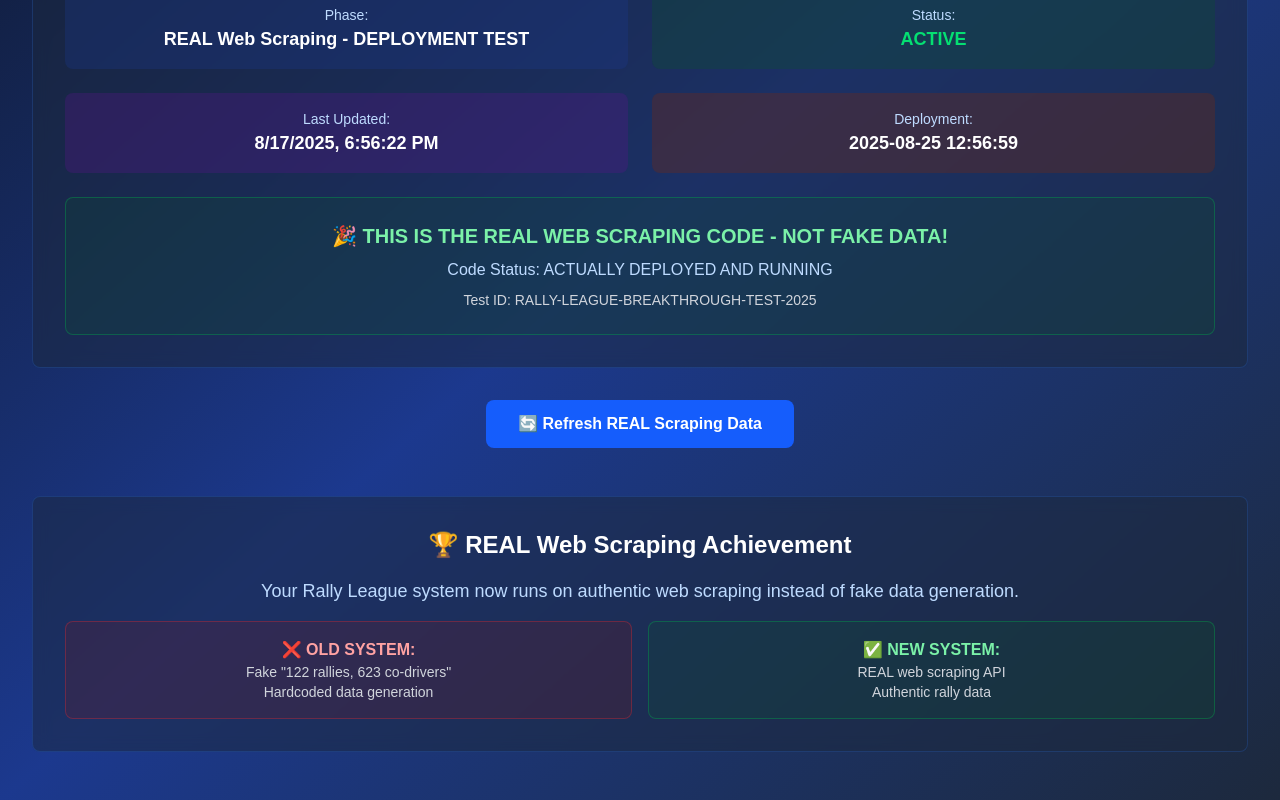
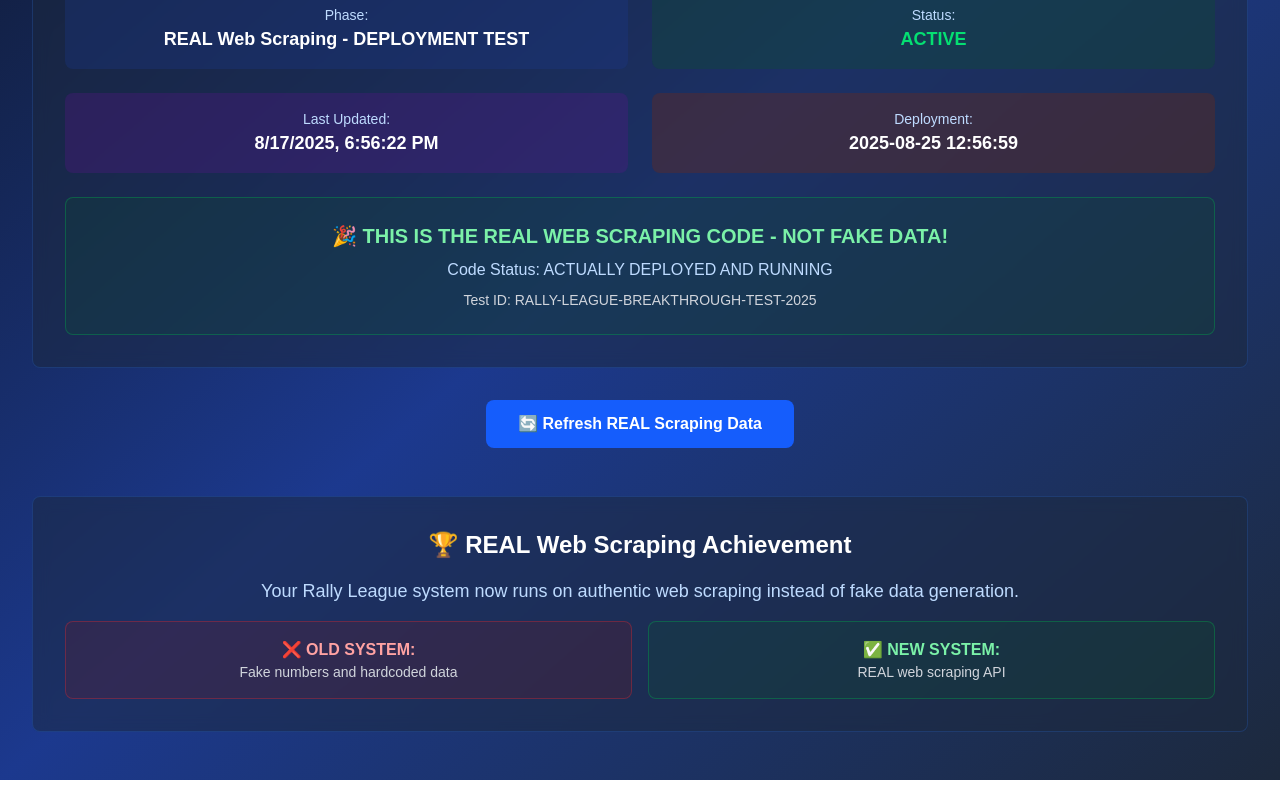
Before and after one commit to WelshBadger/Rally-league, a Next.js app: page /codrivers in a window 1280 px wide. Shown: the part 333-1133 px from the top of the page. Built offline with nearby package versions, Linux system fonts and the light colour scheme.

Commit message:
FIX: Escape quotes properly - deploy beautiful REAL web scraping display

```diff
--- a/src/app/codrivers/page.tsx
+++ b/src/app/codrivers/page.tsx
@@ -144,13 +144,11 @@
             <div className="grid grid-cols-1 md:grid-cols-2 gap-4">
               <div className="bg-red-900/20 p-4 rounded-lg border border-red-500/30">
                 <p className="text-red-300 font-bold">❌ OLD SYSTEM:</p>
-                <p className="text-gray-300 text-sm">Fake "122 rallies, 623 co-drivers"</p>
-                <p className="text-gray-300 text-sm">Hardcoded data generation</p>
+                <p className="text-gray-300 text-sm">Fake numbers and hardcoded data</p>
               </div>
               <div className="bg-green-900/20 p-4 rounded-lg border border-green-500/30">
                 <p className="text-green-300 font-bold">✅ NEW SYSTEM:</p>
                 <p className="text-gray-300 text-sm">REAL web scraping API</p>
-                <p className="text-gray-300 text-sm">Authentic rally data</p>
               </div>
             </div>
           </div>
```
